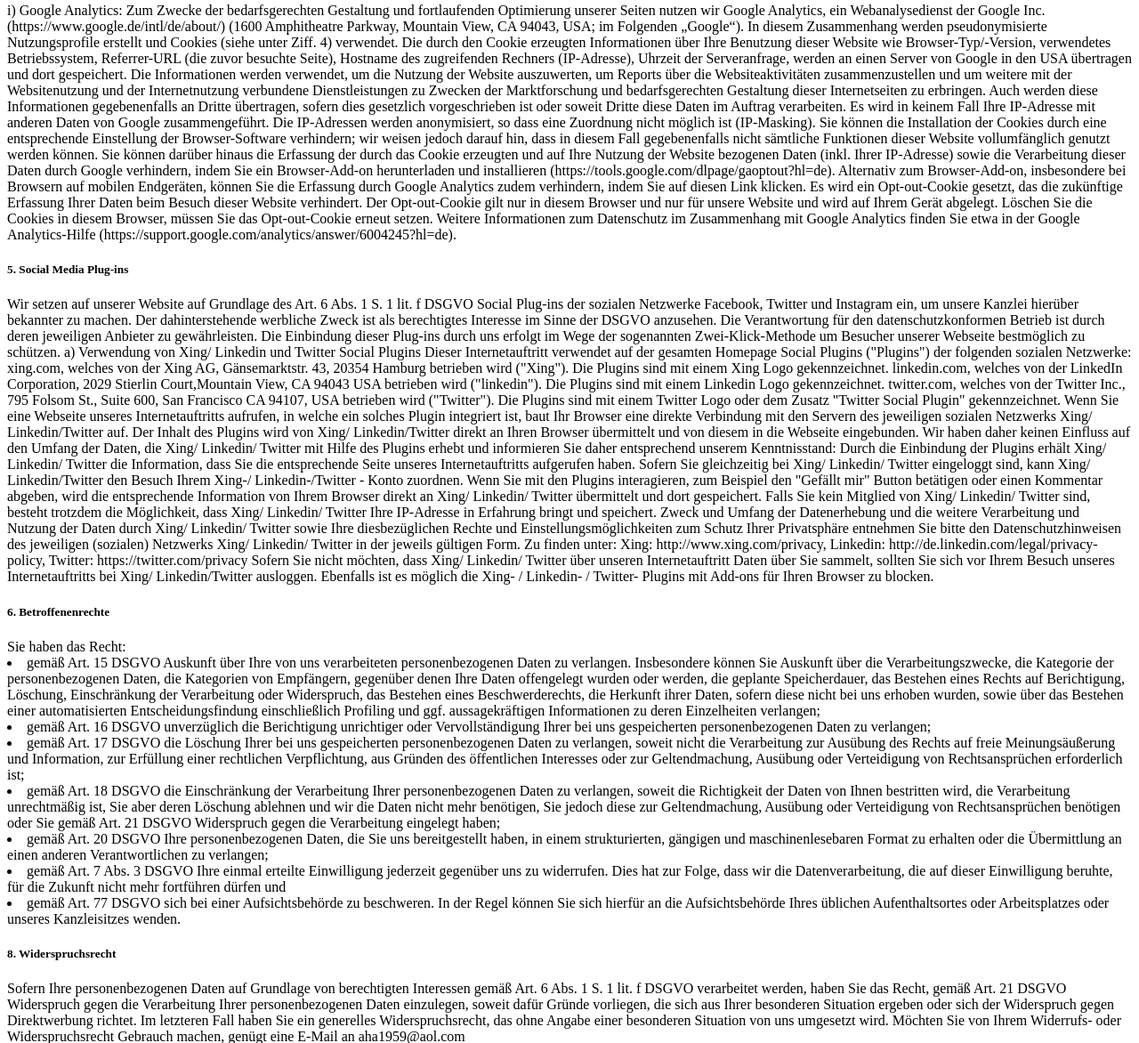
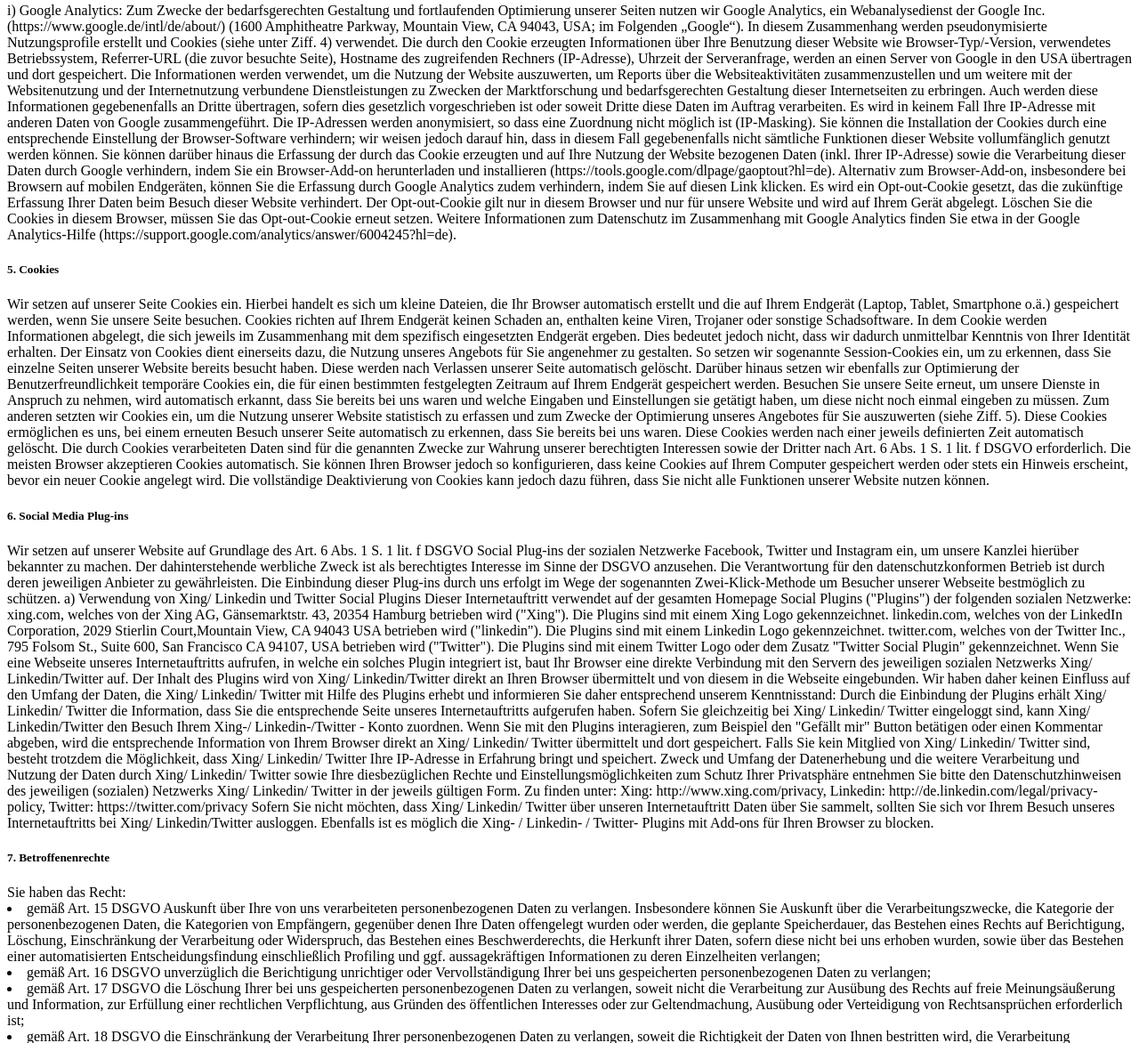
Before and after one commit to nilutz/aha-plan, a Gatsby site: page /impressum in a window 1280 px wide. Shown: the part 959-2131 px from the top of the page at 89% size. Built offline with nearby package versions, Linux system fonts and the light colour scheme; Gatsby itself is replaced by a stand-in of ours.

Commit message:
anonymize

```diff
--- a/gatsby-config.js
+++ b/gatsby-config.js
@@ -20,7 +20,9 @@
     {
       resolve: "gatsby-plugin-google-analytics",
       options: {
-        trackingId: config.siteGATrackingID
+        trackingId: config.siteGATrackingID,
+        anonymize: true,
+        respectDNT: true,
       }
     },
     "gatsby-plugin-react-helmet",
--- a/src/pages/impressum.jsx
+++ b/src/pages/impressum.jsx
@@ -131,7 +131,42 @@
         finden Sie etwa in der Google Analytics-Hilfe
         (https://support.google.com/analytics/answer/6004245?hl=de).
       </p>
-      <h5>5. Social Media Plug-ins</h5>
+      <h5>5. Cookies</h5>
+      <p>
+        Wir setzen auf unserer Seite Cookies ein. Hierbei handelt es sich um
+        kleine Dateien, die Ihr Browser automatisch erstellt und die auf Ihrem
+        Endgerät (Laptop, Tablet, Smartphone o.ä.) gespeichert werden, wenn Sie
+        unsere Seite besuchen. Cookies richten auf Ihrem Endgerät keinen Schaden
+        an, enthalten keine Viren, Trojaner oder sonstige Schadsoftware. In dem
+        Cookie werden Informationen abgelegt, die sich jeweils im Zusammenhang
+        mit dem spezifisch eingesetzten Endgerät ergeben. Dies bedeutet jedoch
+        nicht, dass wir dadurch unmittelbar Kenntnis von Ihrer Identität
+        erhalten. Der Einsatz von Cookies dient einerseits dazu, die Nutzung
+        unseres Angebots für Sie angenehmer zu gestalten. So setzen wir
+        sogenannte Session-Cookies ein, um zu erkennen, dass Sie einzelne Seiten
+        unserer Website bereits besucht haben. Diese werden nach Verlassen
+        unserer Seite automatisch gelöscht. Darüber hinaus setzen wir ebenfalls
+        zur Optimierung der Benutzerfreundlichkeit temporäre Cookies ein, die
+        für einen bestimmten festgelegten Zeitraum auf Ihrem Endgerät
+        gespeichert werden. Besuchen Sie unsere Seite erneut, um unsere Dienste
+        in Anspruch zu nehmen, wird automatisch erkannt, dass Sie bereits bei
+        uns waren und welche Eingaben und Einstellungen sie getätigt haben, um
+        diese nicht noch einmal eingeben zu müssen. Zum anderen setzten wir
+        Cookies ein, um die Nutzung unserer Website statistisch zu erfassen und
+        zum Zwecke der Optimierung unseres Angebotes für Sie auszuwerten (siehe
+        Ziff. 5). Diese Cookies ermöglichen es uns, bei einem erneuten Besuch
+        unserer Seite automatisch zu erkennen, dass Sie bereits bei uns waren.
+        Diese Cookies werden nach einer jeweils definierten Zeit automatisch
+        gelöscht. Die durch Cookies verarbeiteten Daten sind für die genannten
+        Zwecke zur Wahrung unserer berechtigten Interessen sowie der Dritter
+        nach Art. 6 Abs. 1 S. 1 lit. f DSGVO erforderlich. Die meisten Browser
+        akzeptieren Cookies automatisch. Sie können Ihren Browser jedoch so
+        konfigurieren, dass keine Cookies auf Ihrem Computer gespeichert werden
+        oder stets ein Hinweis erscheint, bevor ein neuer Cookie angelegt wird.
+        Die vollständige Deaktivierung von Cookies kann jedoch dazu führen, dass
+        Sie nicht alle Funktionen unserer Website nutzen können.
+      </p>
+      <h5>6. Social Media Plug-ins</h5>
       <p>
         Wir setzen auf unserer Website auf Grundlage des Art. 6 Abs. 1 S. 1 lit.
         f DSGVO Social Plug-ins der sozialen Netzwerke Facebook, Twitter und
@@ -183,7 +218,7 @@
         Linkedin/Twitter ausloggen. Ebenfalls ist es möglich die Xing- /
         Linkedin- / Twitter- Plugins mit Add-ons für Ihren Browser zu blocken.
       </p>
-      <h5>6. Betroffenenrechte</h5>
+      <h5>7. Betroffenenrechte</h5>
       <p>
         Sie haben das Recht:
         <li>
```
